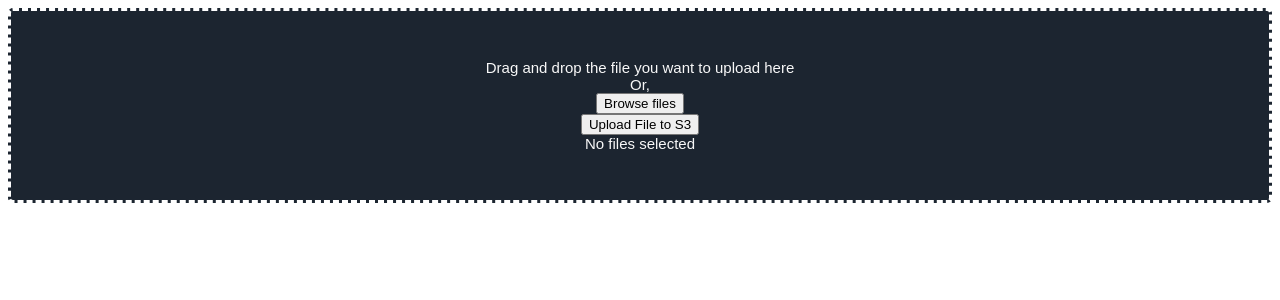
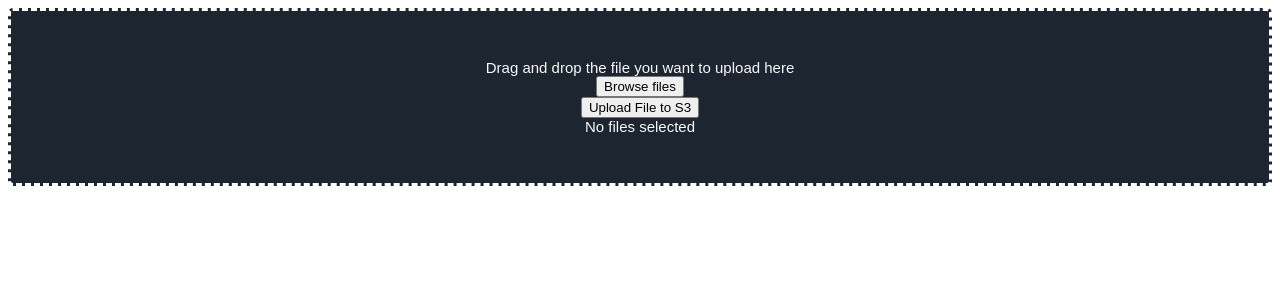
Before and after one commit to ExtensionEngine/upload-jet, a Vue app in the folder packages/vue/: page / in a window 1280 px wide. Shown: the top 300 px of the page. Built offline with nearby package versions, Linux system fonts and the light colour scheme.

Commit message:
Move drag and drop test to corresponding component

```diff
--- a/packages/vue/src/components/FileDropzone.vue
+++ b/packages/vue/src/components/FileDropzone.vue
@@ -1,13 +1,14 @@
 <script setup lang="ts">
 import { computed, ref } from 'vue';
+
 const emit = defineEmits(['update:selected-files']);
 
 const props = defineProps({
-  selectedFiles: { type: Array, default: () => [] }
+  selectedFiles: { type: Array, default: () => [] },
+  multiple: { type: Boolean, default: false }
 });
 
 const isDropzoneActive = ref(false);
-
 const selectedFiles = computed({
   get() {
     return props.selectedFiles;
@@ -37,6 +38,10 @@ function addDroppedFiles(e: DragEvent) {
     @drop.prevent="addDroppedFiles"
     class="dropzone">
     <div class="dropzone-content">
+      <div>
+        Drag and drop {{ multiple ? 'files' : 'the file' }} you want to upload
+        here
+      </div>
       <slot></slot>
     </div>
   </div>
--- a/packages/vue/src/components/FileForm.vue
+++ b/packages/vue/src/components/FileForm.vue
@@ -9,7 +9,6 @@ const props = defineProps({
 });
 
 const fileInputRef = ref<HTMLInputElement>();
-
 const selectedFiles = computed({
   get() {
     return props.selectedFiles;
@@ -18,10 +17,6 @@ const selectedFiles = computed({
     emit('update:selected-files', newValue);
   }
 });
-
-const openFileInput = () => {
-  fileInputRef.value?.click();
-};
 
 function addSelectedFiles(event: Event) {
   const inputElement = event.target as HTMLInputElement;
@@ -32,13 +27,8 @@ function addSelectedFiles(event: Event) {
 
 <template>
   <form @submit.prevent="emit('submit', $event)">
-    <div>
-      Drag and drop {{ multiple ? 'files' : 'the file' }} you want to upload
-      here
-    </div>
     <label class="browse-label">
-      <div>Or,</div>
-      <button @click="openFileInput">Browse files</button>
+      <button @click="fileInputRef?.click()">Browse files</button>
       <input
         @change="addSelectedFiles"
         :multiple="multiple"
--- a/packages/vue/src/components/UploadJet.vue
+++ b/packages/vue/src/components/UploadJet.vue
@@ -17,9 +17,7 @@ const props = defineProps({
 });
 
 const selectedFiles = ref<File[]>([]);
-
 const multiple = computed(() => props.maxFileCount > 1);
-
 const { upload } = useUploadJet({ url: props.url });
 
 async function uploadFiles() {
```
